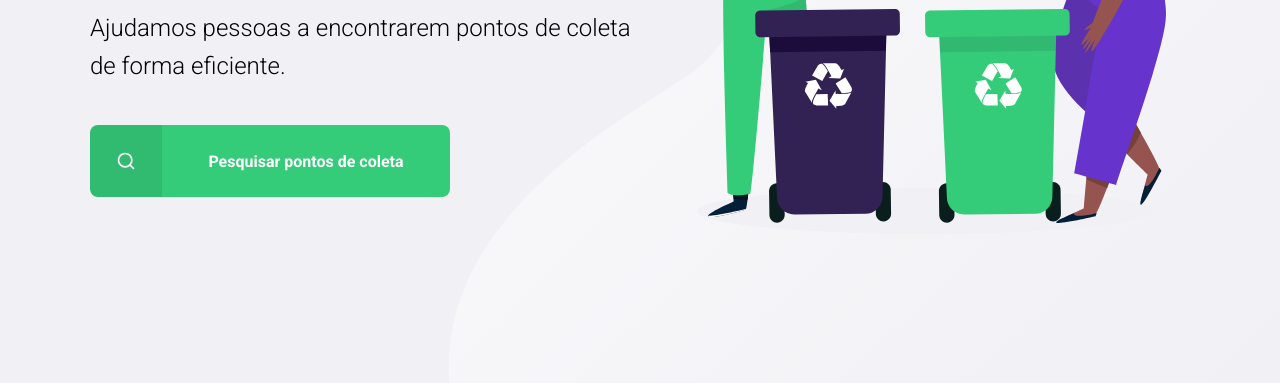
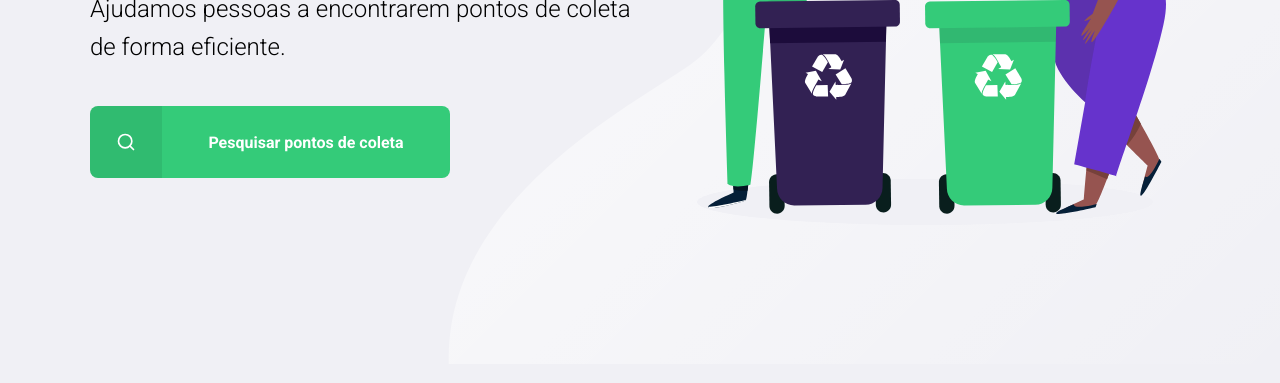
Before and after one commit to klayverxd/nlw01, a plain HTML site: page index.html in a window 1280 px wide. Shown: the part 436-819 px from the top of the page. Drawn offline with Linux system fonts and the light colour scheme.

Commit message:
posição background

```diff
--- a/index.html
+++ b/index.html
@@ -9,13 +9,6 @@
 
     <link href="https://fonts.googleapis.com/css2?family=Roboto:wght@300;700&family=Ubuntu:wght@700&display=swap"
         rel="stylesheet">
-    echo "# nlw01" >> README.md
-    git init
-    git add README.md
-    git commit -m "first commit"
-    git remote add origin https://github.com/Klayverx/nlw01.git
-    git push -u origin master
-
     <link rel="stylesheet" href="/styles/main.css">
 
 <body>
--- a/styles/main.css
+++ b/styles/main.css
@@ -37,7 +37,7 @@ h6 {
 #page-home {
     height: 100vh;
     background: url(../extras-aula-1/icones/home-background.svg) no-repeat;
-    background-position: 35vw bottom;
+    background-position: 35vw 150px;
 }
 
 #page-home .content {
```
